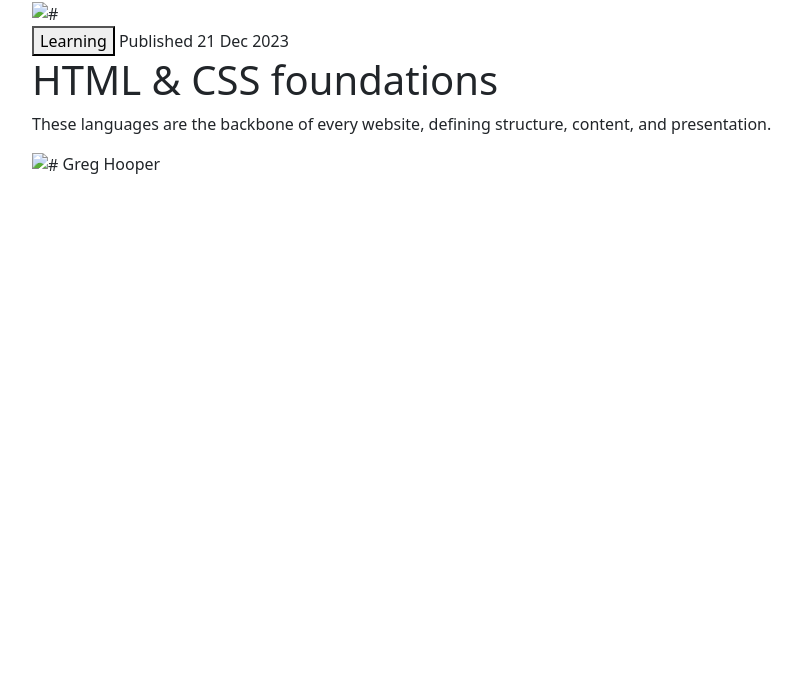
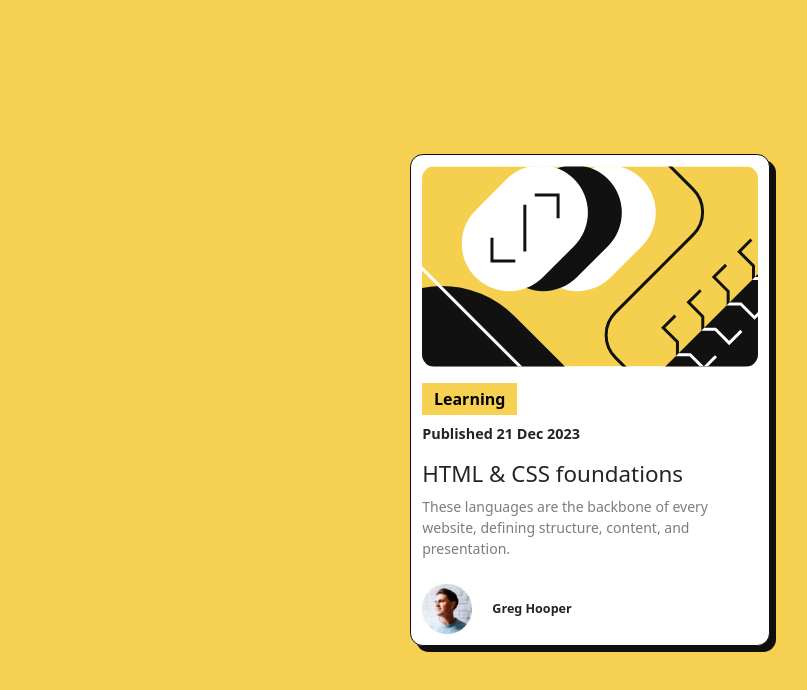
Before and after one commit to gustavomiguel33/blog-preview-card, a plain HTML site: page index.html in a window 1280 px wide. Shown: the whole page, without its empty margins (50-857 px from the left). Drawn offline with nearby package versions, Linux system fonts and the light colour scheme.

Commit message:
Finalizado página modelo desktop

```diff
--- a/assets/css/style.scss
+++ b/assets/css/style.scss
@@ -0,0 +1,72 @@
+* {
+  margin: 0;
+  padding: 0;
+  box-sizing: border-box;
+}
+
+body {
+  display: flex;
+  justify-content: center;
+  align-items: center;
+  height: 100vh;
+
+  background-color: #F6D050;
+}
+
+.container {
+  background-color: #FFF;
+  border-radius: .8rem;
+  border: 1px solid #0f0f0f;
+  box-shadow: 6px 6px 0 #0f0f0f;
+  padding: .7rem;
+  width: 360px;
+
+  .img-fluid {
+
+    display: flex;
+    justify-content: center;
+
+    img {
+      border-radius: .8rem;
+
+    }
+  }
+
+  .content {
+    .button {
+      display: block;
+      background-color: #F6D050;
+      width: 95px;
+      border: none;
+      font-weight: bold;
+    }
+
+    span {
+      display: block;
+      font-size: .9rem;
+      font-weight: bold;
+    }
+
+    h1 {
+      font-size: 1.4rem;
+    }
+
+    p {
+      display: block;
+      font-size: .878rem;
+      color: #7c7c7c;
+    }
+  }
+
+  .footer {
+    img {
+      width: 50px;
+      margin-right: 1rem;
+    }
+
+    span {
+      font-size: 0.785rem;
+      font-weight: bold;
+    }
+  }
+}
--- a/index.html
+++ b/index.html
@@ -14,24 +14,24 @@
 <body>
 
   <div class="container">
-    <section class="img-fluid">
-      <img src="#" alt="#">
+    <section class="img-fluid mb-3">
+      <img src="assets/image/illustration-article.svg" alt="#">
     </section>
 
     <div class="content">
-      <button type="button" class="button">Learning</button>
+      <button type="button" class="button p-1 mb-2">Learning</button>
 
-      <span>Published 21 Dec 2023</span>
+      <span class="mb-3">Published 21 Dec 2023</span>
 
-      <h1>HTML & CSS foundations</h1>
+      <h1 class="mb-2">HTML & CSS foundations</h1>
 
-      <p>
+      <p class="mb-4">
         These languages are the backbone of every website, defining structure, content, and presentation.
       </p>
     </div>
 
     <footer class="footer">
-      <img src="#" alt="#">
+      <img src="assets/image/image-avatar.webp" alt="#">
       <span>Greg Hooper</span>
     </footer>
   </div>
```
Also changed, not shown: assets/css/style.css, assets/image/illustration-article.svg (added), assets/image/image-avatar.webp (added), 1 other file.
